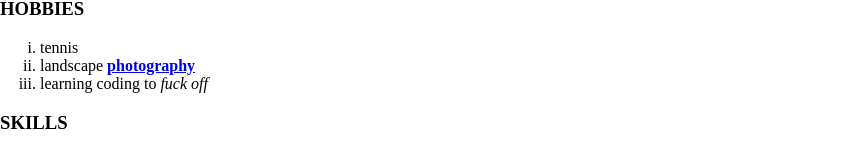
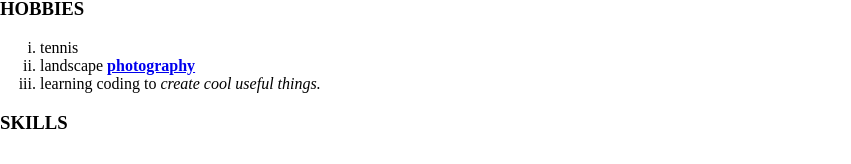
Before and after one commit to pedroslm/CV, a plain HTML site: page index.html in a window 1280 px wide. Shown: the part 440-604 px from the top of the page, without its empty margins (0-851 px from the left). Drawn offline with Linux system fonts and the light colour scheme.

Commit message:
Update index.html
Copy edit

```diff
--- a/index.html
+++ b/index.html
@@ -29,7 +29,7 @@
   <ol type="i">
     <li>tennis</li>
     <li>landscape <strong><a href="landscapes.html">photography</a></strong></li>
-    <li>learning coding to <em>fuck off</em></li>
+    <li>learning coding to <em>create cool useful things.</em></li>
   </ol>
     <h3>SKILLS</h3>
     <table cellspacing="10">
```
